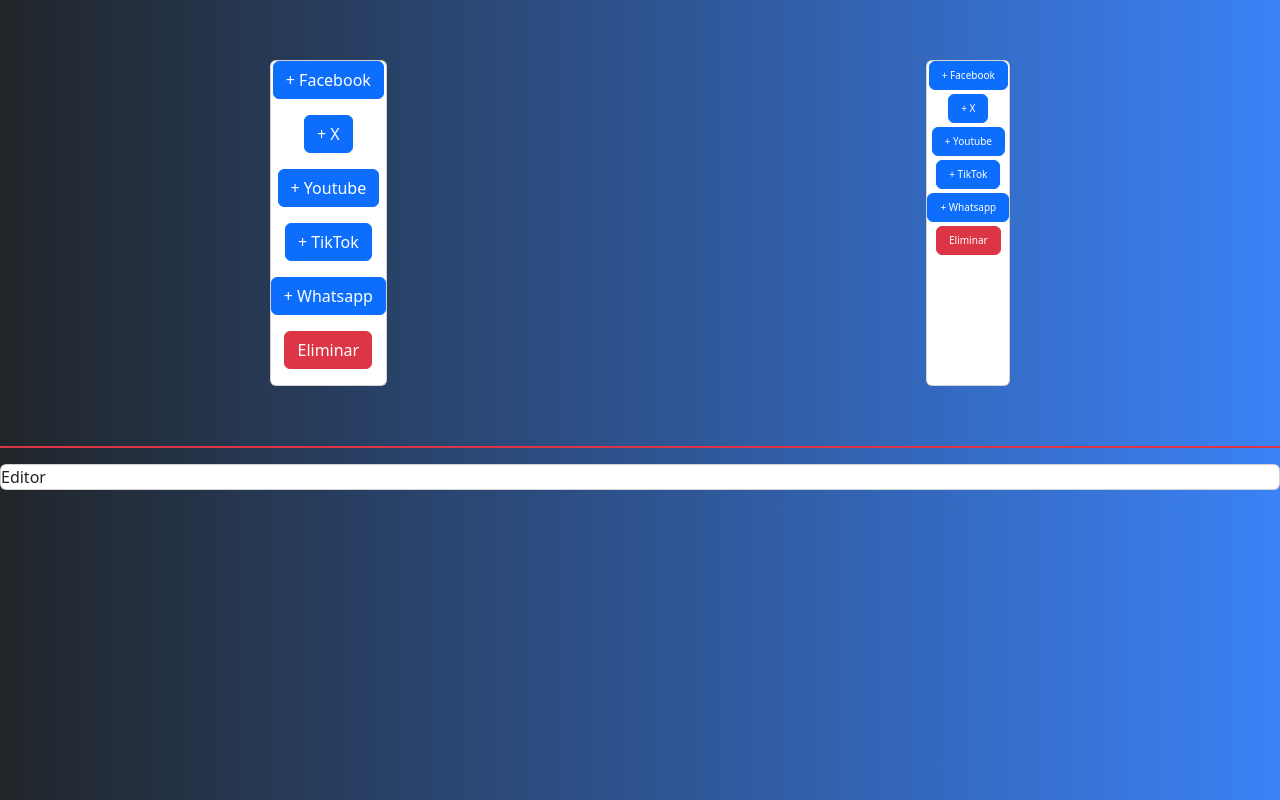
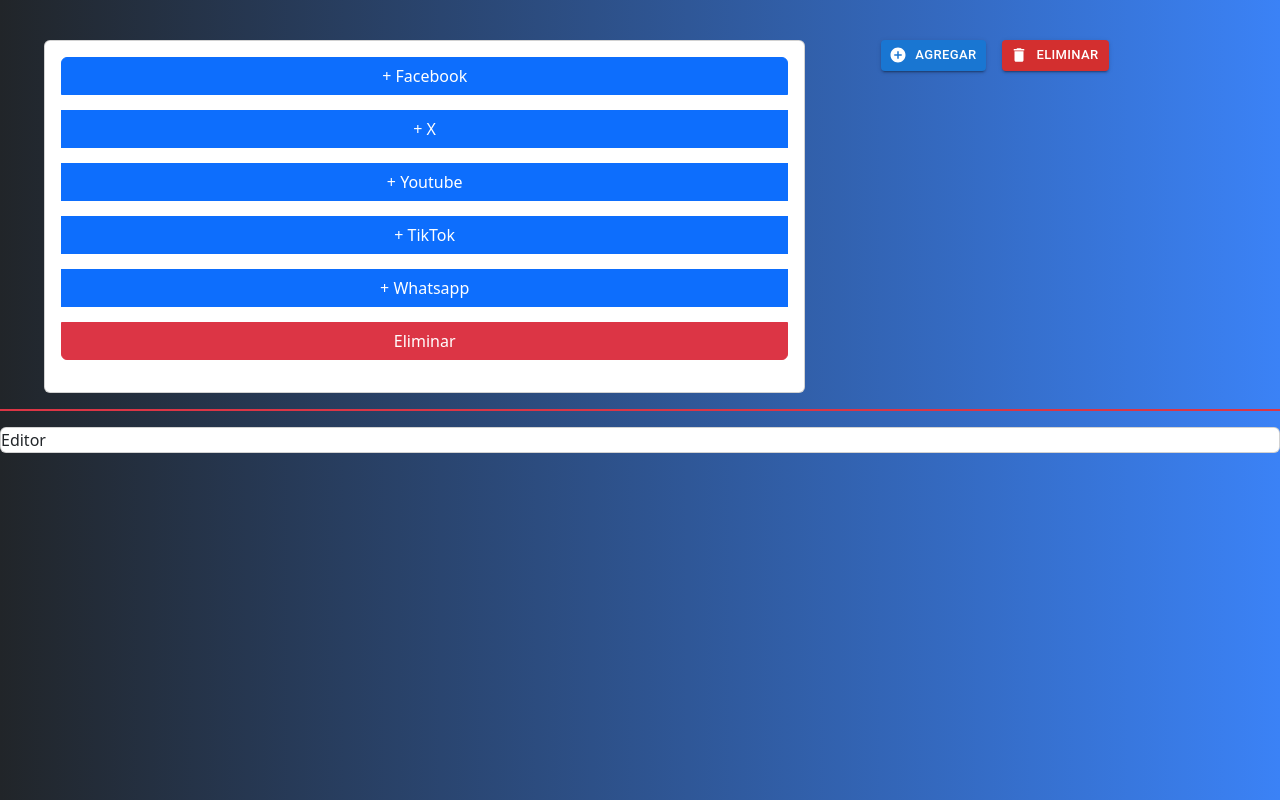
Before and after one commit to Eriber1/Proyecto-BTI, a React (Vite) app: page /home in a window 1280 px wide. Built offline with nearby package versions, Linux system fonts and the light colour scheme.

Commit message:
agregar material

```diff
--- a/index.html
+++ b/index.html
@@ -3,8 +3,9 @@
   <head>
     <meta charset="UTF-8" />
     <link rel="favicon" type="image/png" href="/favicon.png"/>
-    <meta name="viewport" content="width=device-width, initial-scale=1.0" />
+    <meta name="viewport" content="initial-scale=1, width=device-width" />
     <title>Login</title>
+
   </head>
   <body>
     <div id="root"></div>
--- a/package.json
+++ b/package.json
@@ -10,6 +10,11 @@
     "preview": "vite preview"
   },
   "dependencies": {
+    "@emotion/react": "^11.11.1",
+    "@emotion/styled": "^11.11.0",
+    "@fontsource/roboto": "^5.0.8",
+    "@mui/icons-material": "^5.14.18",
+    "@mui/material": "^5.14.18",
     "bootstrap": "^5.3.2",
     "bootstrap-icons": "^1.11.1",
     "firebase": "^10.6.0",
--- a/src/assets/Components/Home.jsx
+++ b/src/assets/Components/Home.jsx
@@ -1,43 +1,35 @@
-const buttonGroupStyle = {
-  display: "flex",
-  flexWrap: "wrap",
-  justifyContent: "space-around",
-};
+import Button from "@mui/material/Button";
+import DeleteIcon from '@mui/icons-material/Delete';
+import AddCircleIcon from '@mui/icons-material/AddCircle';
 
-const buttonContainerStyle = {
-  display: "flex",
-  flexDirection: "column",
-  alignItems: "center",
-  margin: "60px",
-};
 
-const smallerButtonStyle = {
-    fontSize: '10px', // Puedes ajustar este valor según tu preferencia
-  };
 
 const Home = () => {
   return (
     <>
-      <div style={buttonGroupStyle}>
-        <div className="card" style={buttonContainerStyle}>
-          <button className="btn btn-primary mb-3">+ Facebook</button>
+       <div className="row">
+        <div className="col-sm-8 mt-10">
+          <div className="card mr-10 ml-11">
+            <div className="card-body btn-group-vertical">
+            <button className="btn btn-primary mb-3">+ Facebook</button>
           <button className="btn btn-primary mb-3">+ X</button>
           <button className="btn btn-primary mb-3">+ Youtube</button>
           <button className="btn btn-primary mb-3">+ TikTok </button>
           <button className="btn btn-primary mb-3">+ Whatsapp</button>
           <button className="btn btn-danger mb-3">Eliminar</button>
+            </div>
+          </div>
         </div>
 
-        <div className="card" style={buttonContainerStyle}>
-          <button className="btn btn-primary mb-1" style={smallerButtonStyle}>+ Facebook</button>
-          <button className="btn btn-primary mb-1 " style={smallerButtonStyle}>+ X</button>
-          <button className="btn btn-primary mb-1" style={smallerButtonStyle}>+ Youtube</button>
-          <button className="btn btn-primary mb-1" style={smallerButtonStyle}>+ TikTok </button>
-          <button className="btn btn-primary mb-1" style={smallerButtonStyle}>+ Whatsapp</button>
-          <button className="btn btn-danger mb-1" style={smallerButtonStyle}>Eliminar</button>
+        <div className="col-sm-4 mt-6" >
+          <div className="container ">
+          <Button variant="contained" size="small" startIcon={<AddCircleIcon  />}>Agregar</Button>
+          <Button className="m-3" variant="contained" color="error" size="small" startIcon ={<DeleteIcon />}>Eliminar</Button>
+            </div>
         </div>
       </div>
-        <hr className="border-danger border-2 opacity-100 mb-3" />
+
+        <hr className="border-danger border-2 opacity-100 mb-3 mt-3" />
 
         <div className="card">
             <p>
--- a/src/main.jsx
+++ b/src/main.jsx
@@ -1,6 +1,7 @@
 import React from 'react'
 import 'bootstrap/dist/css/bootstrap.min.css';
 import ReactDOM from 'react-dom/client'
+import { StyledEngineProvider } from '@mui/material/styles';
 import App from './App.jsx'
 import './index.css'
 
@@ -9,7 +10,9 @@
 ReactDOM.createRoot(document.getElementById('root')).render(
   <React.StrictMode>
     <BrowserRouter>
+    <StyledEngineProvider injectFirst>
     <App />
+    </StyledEngineProvider>
     </BrowserRouter>
   </React.StrictMode>,
 )
```
Also changed, not shown: src/index.css (line endings or trailing spaces), 1 other file (tests, documents, lock files or other folders).
